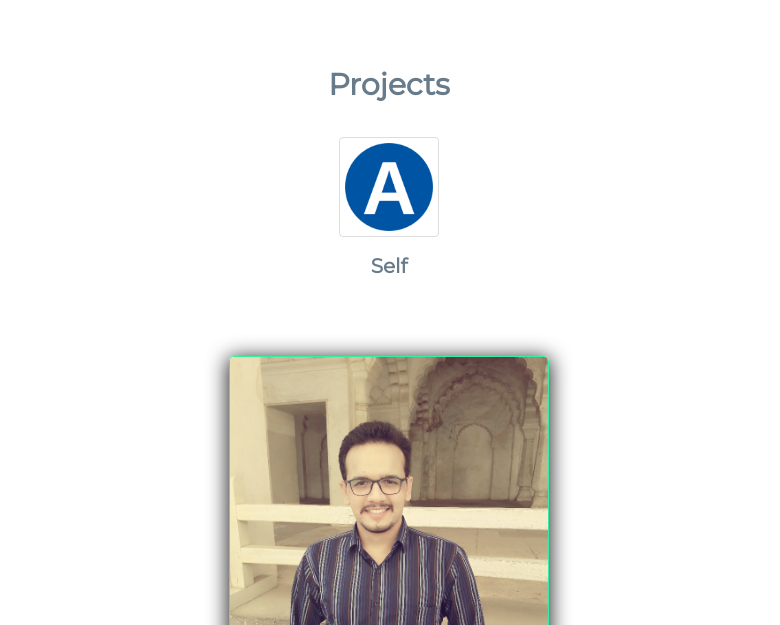
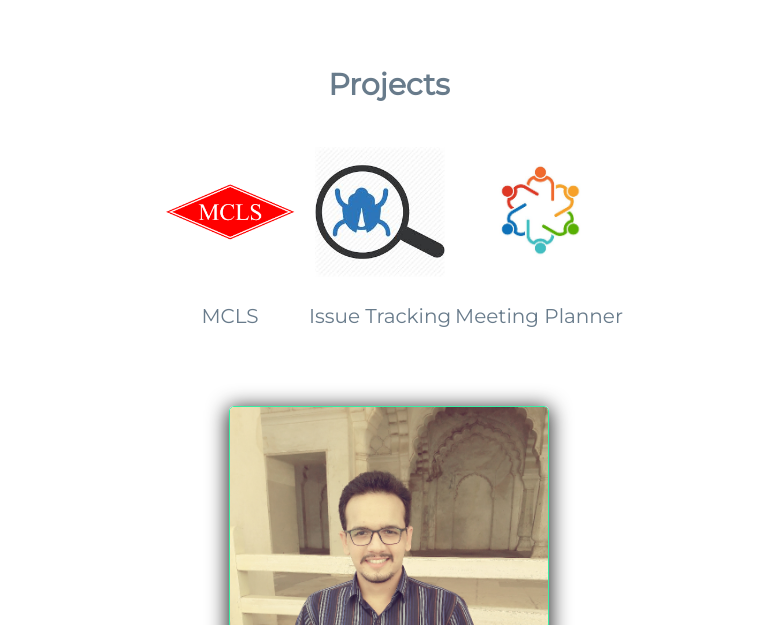
Before and after one commit to amitgarge/amitgarge.github.io, a plain HTML site: page index.html in a window 1280 px wide. Shown: the part 1395-2020 px from the top of the page, without its empty margins (251-1031 px from the left). Drawn offline with Linux system fonts and the light colour scheme.

Commit message:
Final Upload

```diff
--- a/css/amit.css
+++ b/css/amit.css
@@ -40,60 +40,29 @@ body {
 }
 
 /**************************************************************
- *          SKILLS                                            *
+ *          SKILLS & PROJECTS                                 *
  **************************************************************/
 
-.skills {
+.skills, .projects {
   display: flex;
   flex-direction: row;
   justify-content: center;
   align-items: baseline;
 }
 
-.skills-Row {
+.skills-Row, .projects_Row {
   align-items: center;
 }
 
-.skills img {
+.skills img, .projects img {
   padding: 10px;
   width: 150px;
   height: auto;
 }
 
-/**************************************************************
- *          PROJECTS                                          *
- **************************************************************/
-
-.projects img {
-  align-items: center;
-  border: 1px solid #ddd;
-  border-radius: 4px;
-  padding: 5px;
-  width: 100px;
-  height: auto;
-}
-
 /* hover effect (blue shadow) */
-
-.projects {
-  padding: 0 6px;
-  width: 100%;
-}
-
-.project {
-  display: flex;
-  flex-direction: column;
-  align-items: center;
-  justify-content: center;
-  width: auto;
-}
-
-.projects img:hover {
+ .sklills img:hover, .projects img:hover {
   box-shadow: 0 0 2px 1px rgba(0, 140, 186, 0.5);
-}
-
-.projects .desc, .skills .desc{
-  font-weight: bold;
 }
 
 /**************************************************************
@@ -204,13 +173,17 @@ button[type=submit]:hover {
  */
 @media only screen and (max-width: 725px) {
 
-  .projects {
+  .skills .desc, .projects .desc{
+  	display: none;
+  }
+  .projects, .skills {
     width: 100%;
   }
-  .skills {
+  .skills, .projects {
     width: 100%;
     flex-direction: column;   /*'skills' will be shown in column format*/
     margin: 6px 0;
+    align-items: center;
   }
   .imageAmit {
     width: 60vw;
--- a/index.html
+++ b/index.html
@@ -17,7 +17,7 @@
     <div class="container">
       <div class="header">
           <h2 align="center">AMIT GARGE. &nbsp;MEAN Stack developer.&nbsp;  jS Lover!</h2>
-          <p align="center">Welcome to my portfolio, I love to have fun with design.<br/>
+          <p align="center">Hello World, I love to have fun with design<br/>
             and the jS. cheers !</p>
         </div>
       <div class="parallax">
@@ -73,13 +73,26 @@
           <div class="page-heading"><!--Projects section-->
             <h2 align="center">Projects</h2>
           </div>
-          <div class="projects">
-            <section>
-              <div class="project">
+          <div align="center">
+           <section class="projects">
+              <div class="projects-Row">
                 <a href="">
-                  <img src="images/A.ico" alt="Amit Garge's Portfolio" width="300" height="200">
+                <img src="images/mcls.png" alt="MCLS" width="300" height="200">
                 </a>
-                <div class="desc">Self</div>
+                <div class="desc">MCLS</div>
+
+              </div>
+              <div class="projects-Row">
+                <a href="">
+                <img src="images/bugTrack.png" alt="Issue Tracking" width="300" height="200">
+                </a>
+                <div class="desc">Issue Tracking</div>
+              </div>
+              <div class="projects-Row">
+                <a href="">
+                <img src="images/meeting_planner.png" alt="meeting_planner" width="300" height="200">
+                </a>
+                <div class="desc">Meeting Planner</div>
               </div>
             </section>
           </div>
@@ -136,7 +149,7 @@
           <br/>
           <br/>
           <div class="footer-class">
-            &copy;2018 All rights reserved.
+            &copy;2021 All rights reserved.
           </div>
       </div>
       </div>
```
Also changed, not shown: images/bugTrack.png (added), images/mcls.png (added), images/meeting_planner.png (added), 1 other file.
